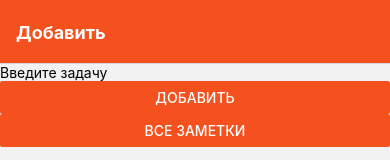
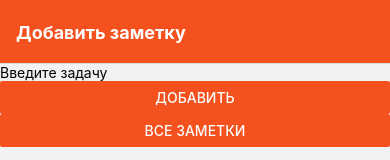
Before and after one commit to pipok35/native-todo, a React Native app: screen / in a window 390 px wide. Shown: the top 160 px of the page. Built offline with nearby package versions, Linux system fonts and the light colour scheme; no server answers.

Commit message:
change title

```diff
--- a/navigation/appNavigation.js
+++ b/navigation/appNavigation.js
@@ -14,7 +14,7 @@ export default function appNavigation() {
           name='addTodo'
           component={AddTodoScreen}
           options={{
-            title: 'Добавить',
+            title: 'Добавить заметку',
             headerStyle: {
               backgroundColor: '#f4511e',
             },
```
